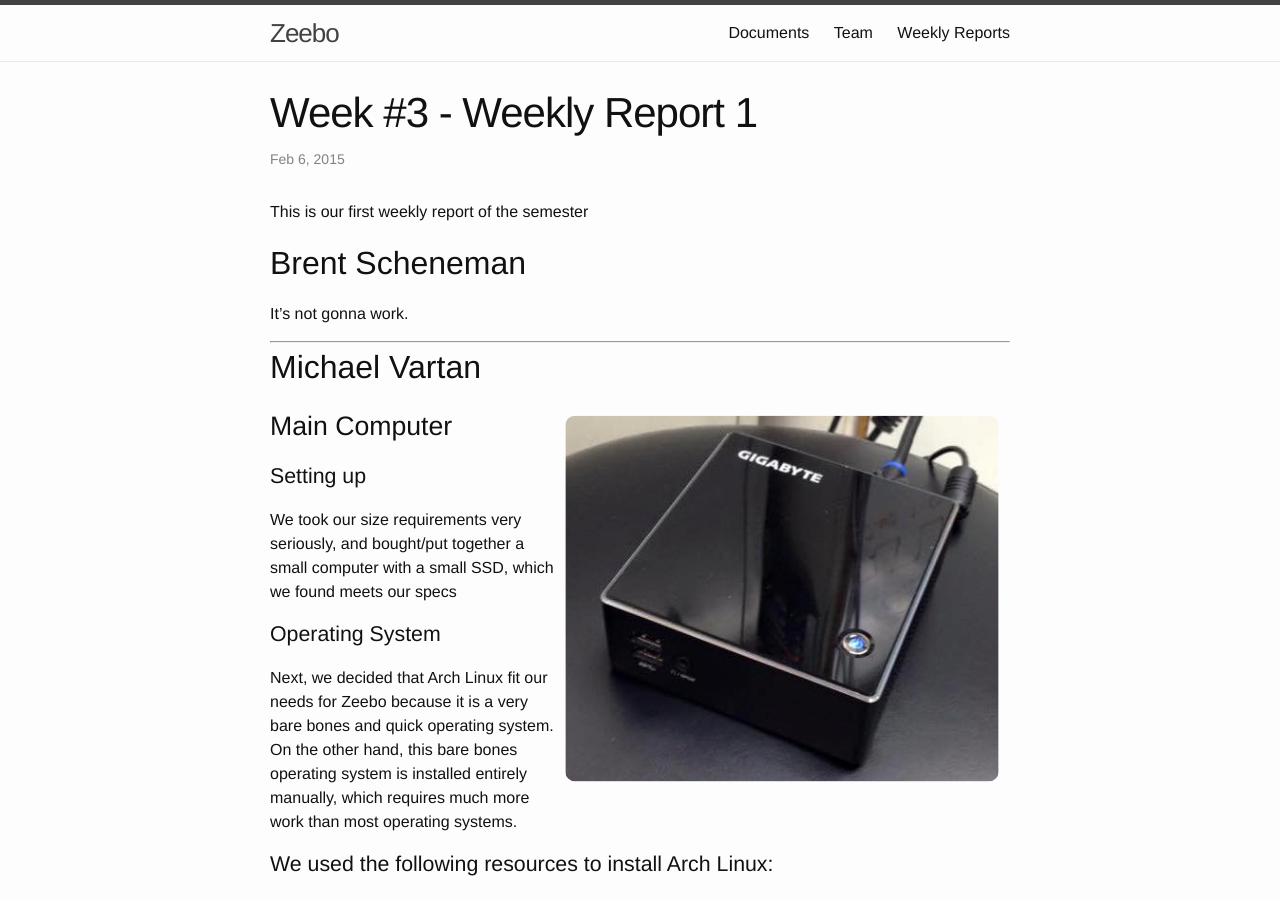
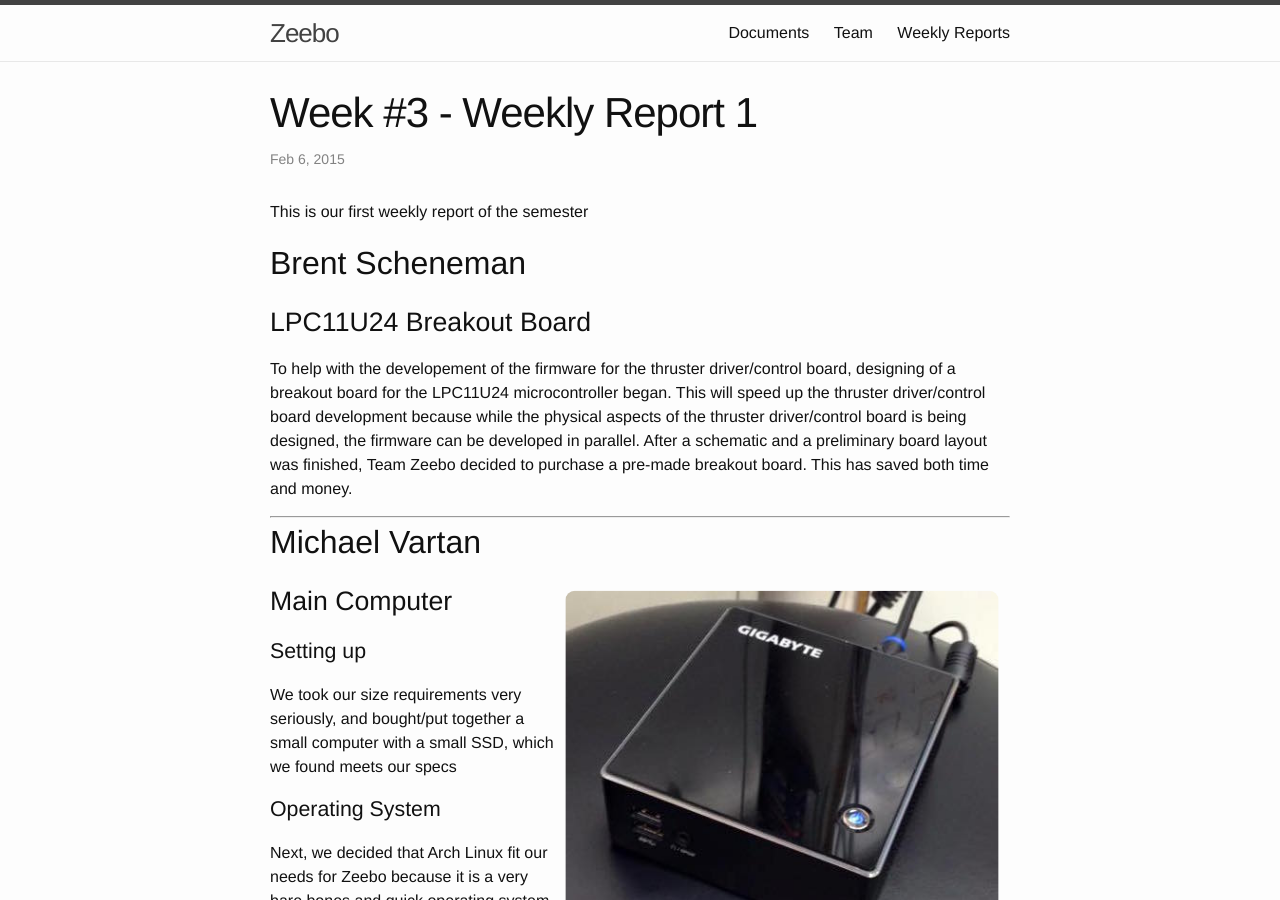
Before and after one commit to vartan/Xeebo, a Jekyll site: the page built from _posts/2015-02-06-weekly-report-week-3.md, in a window 1280 px wide and 900 px high. Built offline with Jekyll 4.4.1, drawn with Linux system fonts in a browser that asks for light colours; comment, search, counter and statistics services are not loaded.

Commit message:
Brent - First Draft

```diff
--- a/_posts/2015-02-06-weekly-report-week-3.md
+++ b/_posts/2015-02-06-weekly-report-week-3.md
@@ -8,7 +8,10 @@ categories: weekly
 This is our first weekly report of the semester
 
 #Brent Scheneman
-It's not gonna work.
+
+##LPC11U24 Breakout Board
+
+To help with the developement of the firmware for the thruster driver/control board, designing of a breakout board for the LPC11U24 microcontroller began. This will speed up the thruster driver/control board development because while the physical aspects of the thruster driver/control board is being designed, the firmware can be developed in parallel. After a schematic and a preliminary board layout was finished, Team Zeebo decided to purchase a pre-made breakout board. This has saved both time and money.
 
 ---
 
```
